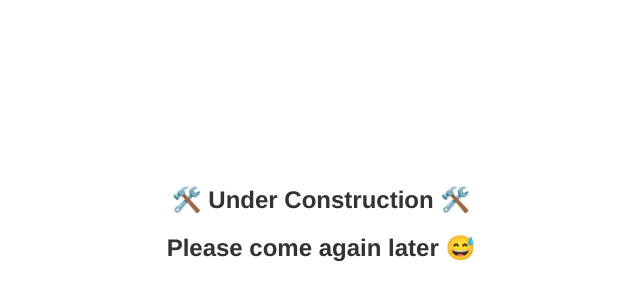
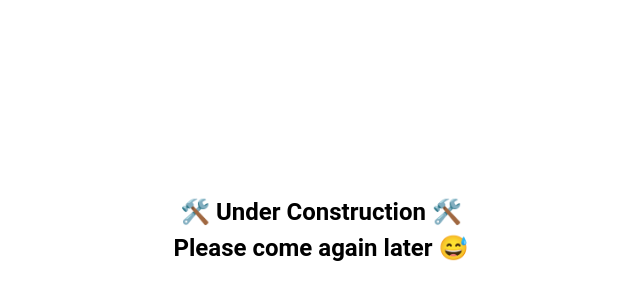
Before and after one commit to Lezonn/personal-site, a Vue app: page / in a window 1280 px wide. Shown: the part 170-470 px from the top of the page, without its empty margins (319-959 px from the left). Built offline with nearby package versions, Linux system fonts and the light colour scheme.

Commit message:
remove base.css

```diff
--- a/index.html
+++ b/index.html
@@ -5,7 +5,6 @@
     <link rel="icon" href="/favicon.ico" />
     <meta name="viewport" content="width=device-width, initial-scale=1.0" />
     <title>Vite App</title>
-    <link rel="stylesheet" href="/src/assets/base.css" />
   </head>
   <body>
     <div id="app"></div>
--- a/src/assets/base.css
+++ /dev/null
@@ -1,120 +0,0 @@
-/* Reset CSS */
-* {
-  margin: 0;
-  padding: 0;
-  box-sizing: border-box;
-}
-
-/* Basic Styles */
-html {
-  font-size: 16px; /* Base font size */
-  line-height: 1.5;
-  scroll-behavior: smooth;
-  -webkit-text-size-adjust: 100%; /* Prevents font scaling in landscape */
-}
-
-body {
-  font-family: 'Helvetica Neue', Helvetica, Arial, sans-serif;
-  font-weight: 400;
-  color: #333; /* Base text color */
-  background-color: #fff; /* Base background color */
-  margin: 0;
-  padding: 0;
-  line-height: 1.5;
-  min-height: 100vh; /* Ensures the body always takes at least the full viewport height */
-  overflow-x: hidden; /* Prevents horizontal scrolling */
-}
-
-/* Smooth scrolling */
-html {
-  scroll-behavior: smooth;
-}
-
-/* Default link styles */
-a {
-  color: #007bff;
-  text-decoration: none;
-}
-
-a:hover,
-a:focus {
-  text-decoration: underline;
-}
-
-/* Responsive images */
-img {
-  max-width: 100%;
-  height: auto;
-  display: block;
-}
-
-/* Global typography */
-h1,
-h2,
-h3,
-h4,
-h5,
-h6 {
-  font-weight: 600;
-  margin-top: 0;
-  margin-bottom: 0.5em;
-}
-
-p {
-  margin-top: 0;
-  margin-bottom: 1em;
-}
-
-/* Lists */
-ul,
-ol {
-  margin-top: 0;
-  margin-bottom: 1em;
-  padding-left: 1.5em;
-}
-
-li {
-  margin-bottom: 0.5em;
-}
-
-/* Forms */
-input,
-button,
-textarea,
-select {
-  font: inherit;
-}
-
-button {
-  cursor: pointer;
-}
-
-/* Utility classes */
-.container {
-  max-width: 1200px;
-  margin: 0 auto;
-  padding: 0 1em;
-}
-
-.hidden {
-  display: none !important;
-}
-
-.clearfix::after {
-  content: '';
-  display: table;
-  clear: both;
-}
-
-/* Media queries for responsive design */
-@media (max-width: 768px) {
-  html {
-    font-size: 14px; /* Adjust base font size for smaller screens */
-  }
-}
-
-@media (max-width: 576px) {
-  html {
-    font-size: 12px; /* Adjust base font size for even smaller screens */
-  }
-}
```
